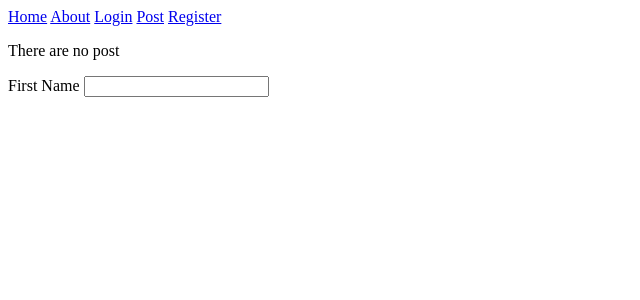
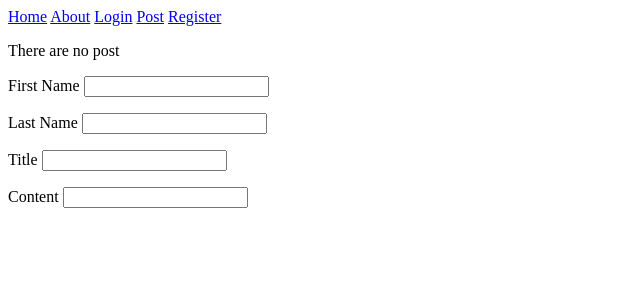
Before and after one commit to ValrynMilly/Flask_Blog, a Flask app: page /post in a window 1280 px wide. Shown: the top 300 px of the page, without its empty margins (0-640 px from the left). Run offline with Flask 2, Linux system fonts and the light colour scheme.

Commit message:
update post3

```diff
--- a/application/templates/post.html
+++ b/application/templates/post.html
@@ -22,5 +22,41 @@
 			</div>
 		{% endif %}
 	</form>
+
+	<form method='POST' action=''>
+		{{ form.last_name.label }}
+		{{ form.last_name }}
+		{% if form.last_name.errors %}
+			<div class="error">
+				{% for error in form.last_name.errors %}
+					<span>{{ error }}</span>
+				{% endfor %}
+			</div>
+		{% endif %}
+	</form>
+
+	<form method='POST' action=''>
+		{{ form.title.label }}
+		{{ form.title }}
+		{% if form.title.errors %}
+			<div class="error">
+				{% for error in form.title.errors %}
+					<span>{{ error }}</span>
+				{% endfor %}
+			</div>
+		{% endif %}
+	</form>
+
+	<form method='POST' action=''>
+		{{ form.content.label }}
+		{{ form.content }}
+		{% if form.content.errors %}
+			<div class="error">
+				{% for error in form.content.errors %}
+					<span>{{ error }}</span>
+				{% endfor %}
+			</div>
+		{% endif %}
+	</form>
 </div>
 {% endblock %}
```
